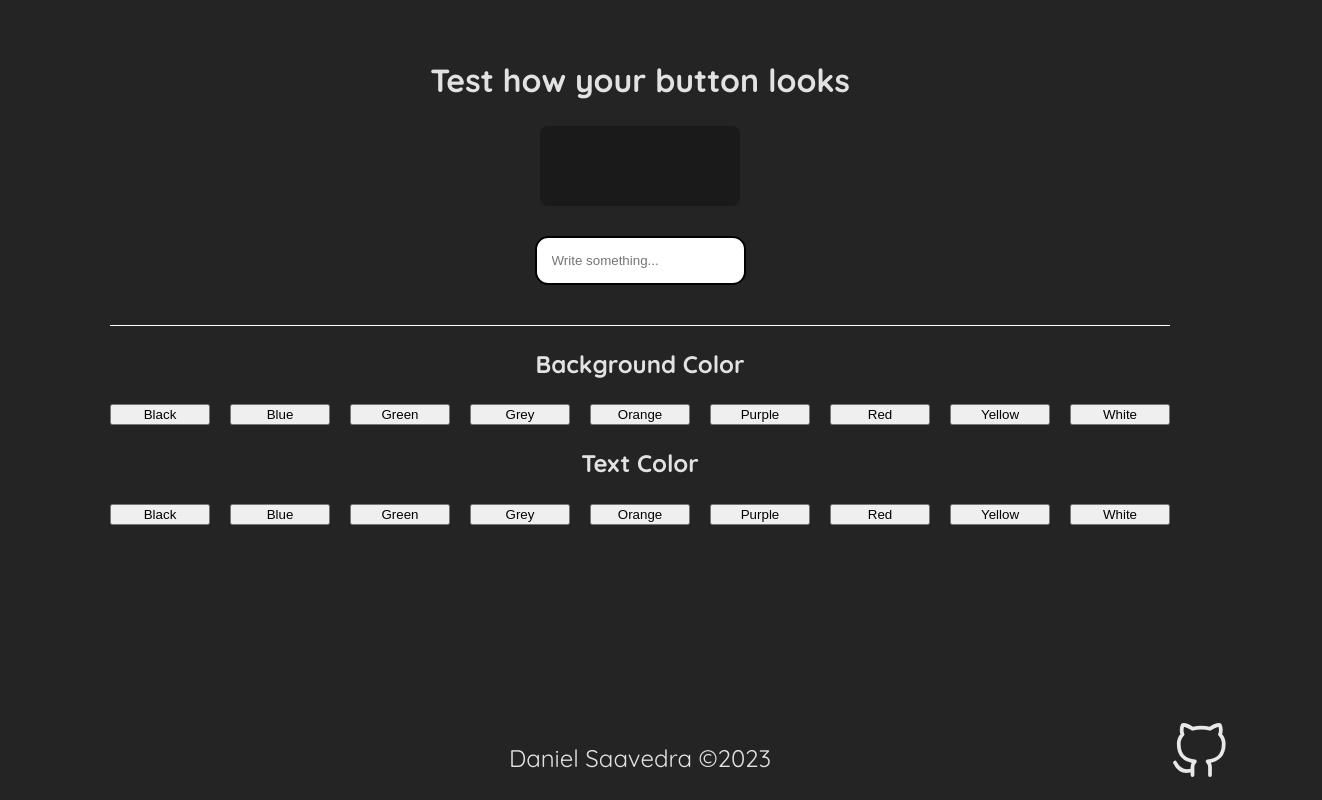
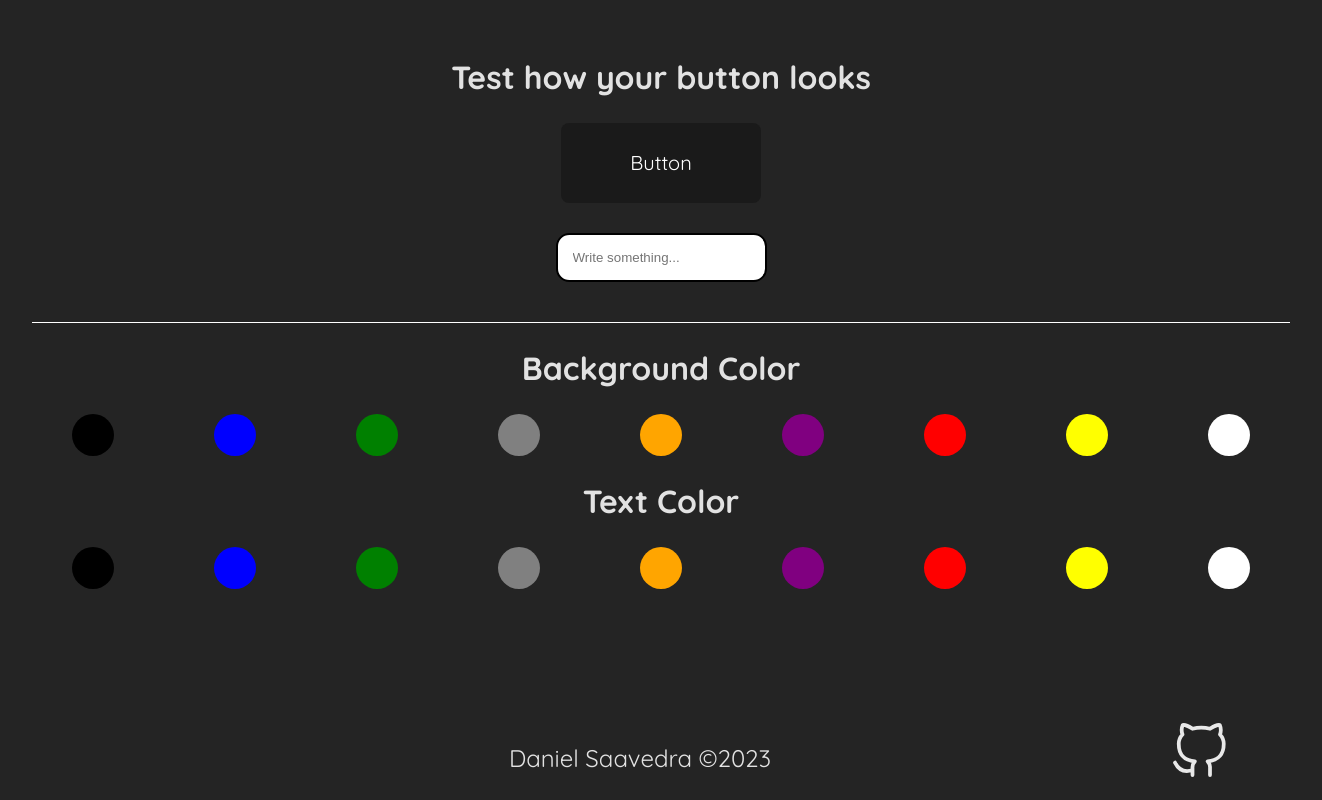
Before and after one commit to kiudev/button-customizer, a React (Vite) app: page / in a window 1280 px wide. Shown: the whole page, 1322 px wide, since content can reach past the window. Built offline with nearby package versions, Linux system fonts and the light colour scheme.

Commit message:
:art: style each button color

```diff
--- a/src/App.css
+++ b/src/App.css
@@ -4,10 +4,6 @@
     padding: 2rem;
     text-align: center;
 }
-
-.bgColor {
-}
-
 .line {
     background-color: white;
     margin-top: 40px;
@@ -22,8 +18,3 @@ h1 {
 p {
     margin-top: -2px;
 }
-
-.customize-sections {
-  display: block;
-  margin-top: 20px;
-}
--- a/src/App.jsx
+++ b/src/App.jsx
@@ -8,20 +8,20 @@ import Footer from './components/Footer/Footer'
 
 function App() {
     // Create useState ("value" and "setValue") and a function that allows the user to write something in the button.
-    const [value, setValue] = useState(false)
+    const [value, setValue] = useState('Button')
 
     const handleChange = text => {
         setValue(text.target.value)
     }
     // Create useState ("bgColor" and "setbgColor") and a function that allows the user to print the background color in the button.
-    const [bgColor, setBgColor] = useState(false)
+    const [bgColor, setBgColor] = useState('')
 
     const changeBackground = backgroundColor => {
         setBgColor(backgroundColor.target.value)
     }
 
     // Create useState ("textColor" and "setTextColor") and a function that allows the user to print the text color in the button.
-    const [textColor, setTextColor] = useState(false)
+    const [textColor, setTextColor] = useState('white')
 
     const changeText = text => {
         setTextColor(text.target.value)
@@ -48,130 +48,126 @@ function App() {
                 <TextButton change={handleChange} />
             </header>
             <div className="line"></div>
-            <section className="customize-sections">
-                <div className="bgColor">
+            <div>
                 <header>
                     <h1>Background Color</h1>
                 </header>
                 <section style={containerStyles}>
                     <BackgroundColor
-                            text="Black"
+                        style={{ backgroundColor: 'black' }}
                         name="background"
                         value="black"
                         click={changeBackground}
                     />
                     <BackgroundColor
-                            text="Blue"
+                        style={{ backgroundColor: 'blue' }}
                         name="background"
                         value="blue"
                         click={changeBackground}
                     />
                     <BackgroundColor
-                            text="Green"
+                        style={{ backgroundColor: 'green' }}
                         name="background"
                         value="green"
                         click={changeBackground}
                     />
                     <BackgroundColor
-                            text="Grey"
+                        style={{ backgroundColor: 'grey' }}
                         name="background"
                         value="grey"
                         click={changeBackground}
                     />
                     <BackgroundColor
-                            text="Orange"
+                        style={{ backgroundColor: 'orange' }}
                         name="background"
                         value="orange"
                         click={changeBackground}
                     />
                     <BackgroundColor
-                            text="Purple"
+                        style={{ backgroundColor: 'purple' }}
                         name="background"
                         value="purple"
                         click={changeBackground}
                     />
                     <BackgroundColor
-                            text="Red"
+                        style={{ backgroundColor: 'red' }}
                         name="background"
                         value="red"
                         click={changeBackground}
                     />
                     <BackgroundColor
-                            text="Yellow"
+                        style={{ backgroundColor: 'yellow' }}
                         name="background"
                         value="yellow"
                         click={changeBackground}
                     />
                     <BackgroundColor
-                            text="White"
+                        style={{ backgroundColor: 'white' }}
                         name="background"
                         value="white"
                         click={changeBackground}
                     />
                 </section>
-                </div>
-                <div className="text-color">
                 <header>
                     <h1>Text Color</h1>
                 </header>
                 <section style={containerStyles}>
                     <TextColor
-                            text="Black"
+                        style={{ backgroundColor: 'black' }}
                         name="text"
                         value="black"
                         click={changeText}
                     />
                     <TextColor
-                            text="Blue"
+                        style={{ backgroundColor: 'blue' }}
                         name="text"
                         value="blue"
                         click={changeText}
                     />
                     <TextColor
-                            text="Green"
+                        style={{ backgroundColor: 'green' }}
                         name="background"
                         value="green"
                         click={changeText}
                     />
                     <TextColor
-                            text="Grey"
+                        style={{ backgroundColor: 'grey' }}
                         name="background"
                         value="grey"
                         click={changeText}
                     />
                     <TextColor
-                            text="Orange"
+                        style={{ backgroundColor: 'orange' }}
                         name="background"
                         value="orange"
                         click={changeText}
                     />
                     <TextColor
-                            text="Purple"
+                        style={{ backgroundColor: 'purple' }}
                         name="background"
                         value="purple"
                         click={changeText}
                     />
                     <TextColor
-                            text="Red"
+                        style={{ backgroundColor: 'red' }}
                         name="background"
                         value="red"
                         click={changeText}
                     />
                     <TextColor
-                            text="Yellow"
+                        style={{ backgroundColor: 'yellow' }}
                         name="background"
                         value="yellow"
                         click={changeText}
                     />
                     <TextColor
-                            text="White"
+                        style={{ backgroundColor: 'white' }}
                         name="background"
                         value="white"
                         click={changeText}
                     />
                 </section>
             </div>
-            </section>
             <Footer />
         </main>
     )
--- a/src/components/BackgroundColor/BackgroundColor.jsx
+++ b/src/components/BackgroundColor/BackgroundColor.jsx
@@ -1,11 +1,12 @@
 import PropTypes from 'prop-types'
 import './style.css'
 
-const BackgroundColor = ({ text, click, name, value }) => {
+const BackgroundColor = ({ text, click, name, value, style }) => {
     return (
         <div>
             <button
                 className="bgcolor-button"
+                style={style}
                 type="radio"
                 name={name}
                 value={value}
@@ -19,9 +20,10 @@ const BackgroundColor = ({ text, click, name, value }) => {
 
 BackgroundColor.propTypes = {
     text: PropTypes.string,
-    click: PropTypes.string,
     name: PropTypes.string,
     value: PropTypes.string,
+    style: PropTypes.string,
+    click: PropTypes.func,
 }
 
 export default BackgroundColor
--- a/src/components/BackgroundColor/style.css
+++ b/src/components/BackgroundColor/style.css
@@ -1,6 +1,11 @@
-.bgcolor-button{
-    width: 100px;
+.bgcolor-button {
+    cursor: pointer;
+    margin: 0 40px;
+    border: 1px solid transparent;
+    padding: 20px;
+    border-radius: 9999px;
+}
 
-    text-align: center;
-    align-items: center;
+.bgcolor-button:hover {
+    border-color: #64ceff;
 }
--- a/src/components/Button/style.css
+++ b/src/components/Button/style.css
@@ -10,7 +10,7 @@
     transition: border-color 0.25s;
 }
 .button:hover {
-    border-color: #646cff;
+    border-color: #64ceff;
 }
 .button:focus,
 .button:focus-visible {
--- a/src/components/Footer/Footer.jsx
+++ b/src/components/Footer/Footer.jsx
@@ -9,7 +9,11 @@ const Footer = () => {
                 Daniel Saavedra <span>&#169;</span>
                 <span>{currentYear}</span>
             </p>
-            <a href="https://github.com/kiudev" target='_blank' rel='noreferrer'>
+            <a
+                href="https://github.com/kiudev/button-customizer"
+                target="_blank"
+                rel="noreferrer"
+            >
                 <svg
                     className="github-logo"
                     width="60"
--- a/src/components/Footer/style.css
+++ b/src/components/Footer/style.css
@@ -12,9 +12,9 @@ footer {
     position: absolute;
     right: 50px;
     bottom: 20px;
-    transition: all 0.5s ease-in-out;
+    transition: all 0.2s ease-in-out;
 }
 .github-logo:hover {
-    filter: drop-shadow(0 10px 30px #ffffff);
+    fill: white;
     transform: scale(1.1);
 }
--- a/src/components/TextColor/TextColor.jsx
+++ b/src/components/TextColor/TextColor.jsx
@@ -1,11 +1,12 @@
 import PropTypes from 'prop-types'
 import './style.css'
 
-const TextColor = ({ name, value, click, text }) => {
+const TextColor = ({ name, value, click, text, style }) => {
     return (
         <div>
             <button
                 className="textcolor-button"
+                style={style}
                 type="radio"
                 name={name}
                 value={value}
@@ -21,6 +22,7 @@ TextColor.propTypes = {
     name: PropTypes.string,
     value: PropTypes.string,
     text: PropTypes.string,
+    style: PropTypes.string,
     click: PropTypes.func,
 }
 
--- a/src/components/TextColor/style.css
+++ b/src/components/TextColor/style.css
@@ -1,6 +1,11 @@
 .textcolor-button {
-    width: 100px;
+    cursor: pointer;
+    margin: 0 40px;
+    border: 1px solid transparent;
+    padding: 20px;
+    border-radius: 9999px;
+}
 
-    text-align: center;
-    align-items: center;
+.textcolor-button:hover {
+    border-color: #64ceff;
 }
```
Lines whose indentation alone changed are shown as unchanged.
